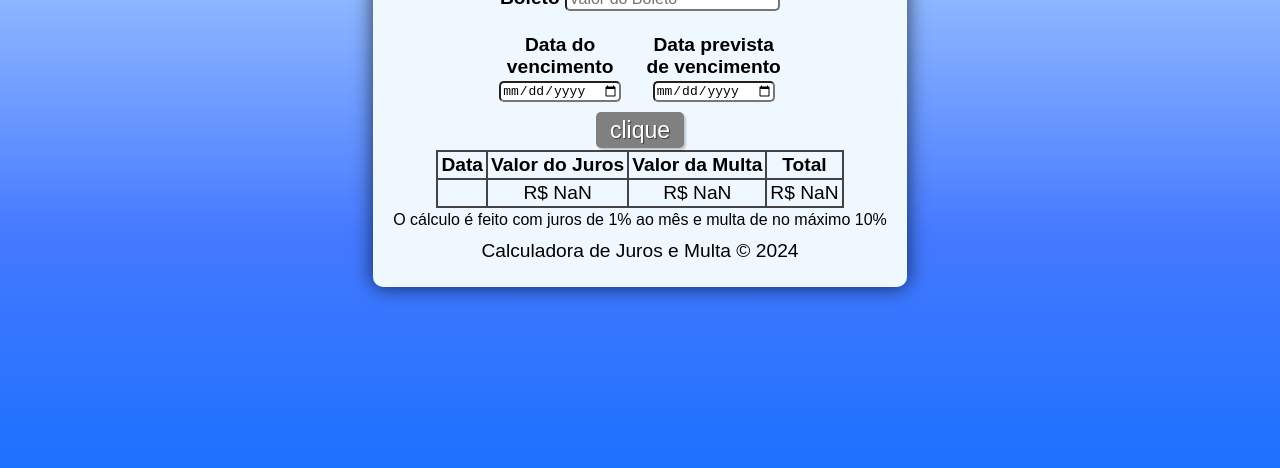
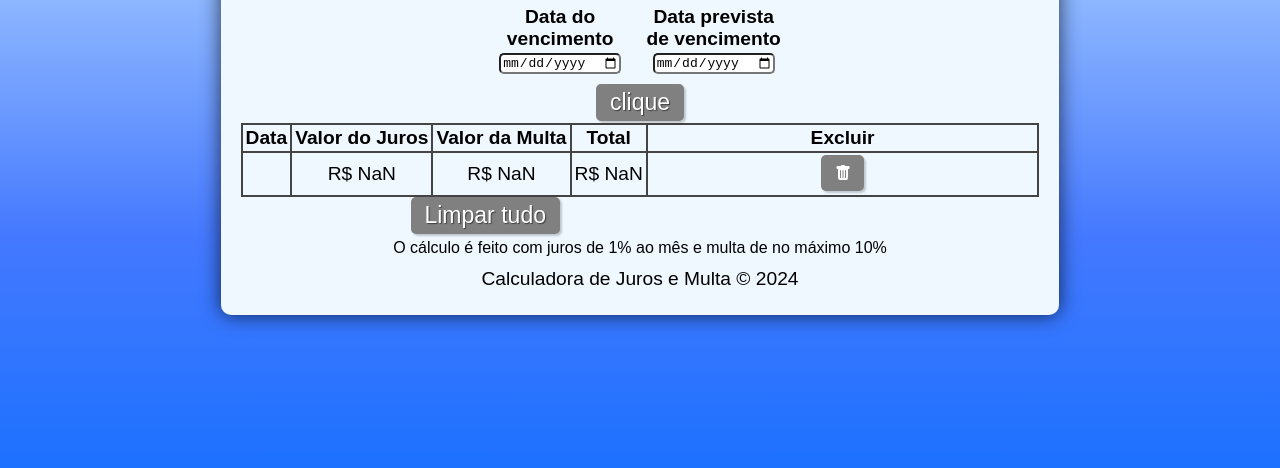
Before and after one commit to Bohrer21/calculo-de-juros, a plain HTML site: page views/index.html in a window 1280 px wide. Both pictures are taken after a click on the button "clique". Shown: the part 300-768 px from the top of the page. Drawn offline with Linux system fonts and the light colour scheme.

Commit message:
Exclusão de cálculo
Foi adicionado a exclusão de cálculo individual, para caso o usuário tenha errado algo e também a exclusão total para recomeçar. Também modifiquei a data para o formato brasileiro

```diff
--- a/css/style.css
+++ b/css/style.css
@@ -57,7 +57,7 @@ button{
 }
 
 button:hover{
-    background-color: rgba(161, 161, 161, 0.575);
+    background-color: rgba(122, 122, 122, 0.774);
 }
 
 table, th,td{
--- a/js/calculo.js
+++ b/js/calculo.js
@@ -22,8 +22,6 @@ function calculoJuros() {
 
     let formatJuros = juros.toLocaleString('pt-br',{style: 'currency', currency: 'BRL'});
 
-    //view1.innerHTML = formatJuros
-
     return juros
 }
 
@@ -41,7 +39,6 @@ function calculoMulta() {
     let porcentMulta = getPorcentMulta(diffInDays);
     let multa = boleto * porcentMulta;
 
-    //view2.innerHTML = multa.toLocaleString('pt-br',{style: 'currency', currency: 'BRL'});
 
     return multa
 }
@@ -53,8 +50,6 @@ function total(){
 
     let total = (juros + (multa + boleto))
 
-    //view3.innerHTML = total.toLocaleString('pt-br',{style: 'currency', currency: 'BRL'});
-
     return total
 }
 
@@ -62,7 +57,7 @@ function novoCalculo(){
 
     let values  = JSON.parse(localStorage.getItem(localStorageKey) || "[]")
     values.push({
-        data: dataInicial.value,
+        data: dataInicial.value.split('-').reverse().join('/'),
         valor1: calculoJuros(),
         valor2: calculoMulta(),
         valor3: total()
@@ -85,12 +80,43 @@ function getCalculos(){
         let totalFormatado = parseFloat(values[i]['valor3']).toLocaleString("pt-BR", { style: "currency", currency: "BRL" });
 
         let newRow = `<tr>
-                        <td>${values[i]['data']}
+                        <td>${values[i]['data']}</td>
                         <td>${jurosFormatado}</td>
                         <td>${multaFormatada}</td>
                         <td>${totalFormatado}</td>
-                      </tr>`;
+                        <td><button id='btn-remove' onclick='excluirItem("${values[i]}")'><svg xmlns="http://www.w3.org/2000/svg" width="16" height="16" fill="currentColor" class="bi bi-trash-fill" viewBox="0 0 16 16"><path d="M2.5 1a1 1 0 0 0-1 1v1a1 1 0 0 0 1 1H3v9a2 2 0 0 0 2 2h6a2 2 0 0 0 2-2V4h.5a1 1 0 0 0 1-1V2a1 1 0 0 0-1-1H10a1 1 0 0 0-1-1H7a1 1 0 0 0-1 1zm3 4a.5.5 0 0 1 .5.5v7a.5.5 0 0 1-1 0v-7a.5.5 0 0 1 .5-.5M8 5a.5.5 0 0 1 .5.5v7a.5.5 0 0 1-1 0v-7A.5.5 0 0 1 8 5m3 .5v7a.5.5 0 0 1-1 0v-7a.5.5 0 0 1 1 0"/></svg></button></td>
+                      </tr>`
+
         list.innerHTML += newRow;
+        verificarExclusaoTotal()
     }
 
 }
+
+function excluirItem(data){
+    let values = JSON.parse(localStorage.getItem(localStorageKey) || "[]")
+    let index = values.findIndex(x => x.valor1 == data)
+    values.splice(index,1)
+    localStorage.setItem(localStorageKey, JSON.stringify(values))
+    getCalculos()
+    verificarExclusaoTotal()
+}
+
+function verificarExclusaoTotal(){
+    let values = JSON.parse(localStorage.getItem(localStorageKey) || "[]")
+    let btn = document.getElementById('btnLimpar')
+
+    if(values.length > 0){
+        btn.style.display = "block"
+    } else{
+        btn.style.display = "none"
+    }
+}
+
+function exclusaoTotal(){
+    localStorage.removeItem(localStorageKey)
+    document.getElementById('resultado').innerHTML = ''
+    verificarExclusaoTotal()
+}
+
+getCalculos()
--- a/views/index.html
+++ b/views/index.html
@@ -40,12 +40,15 @@
                         <th>Valor do Juros</th>
                         <th>Valor da Multa</th>
                         <th>Total</th>
+                        <th>Excluir</th>
                     </tr>
                 </thead>
 
                 <tbody id="resultado"></tbody>
             </table>
         </div>
+
+        <button id="btnLimpar" style="display: none;" onclick="exclusaoTotal()">Limpar tudo</button>
 
         <small>O cálculo é feito com juros de 1% ao mês e multa de no máximo 10%</small>
 
```
